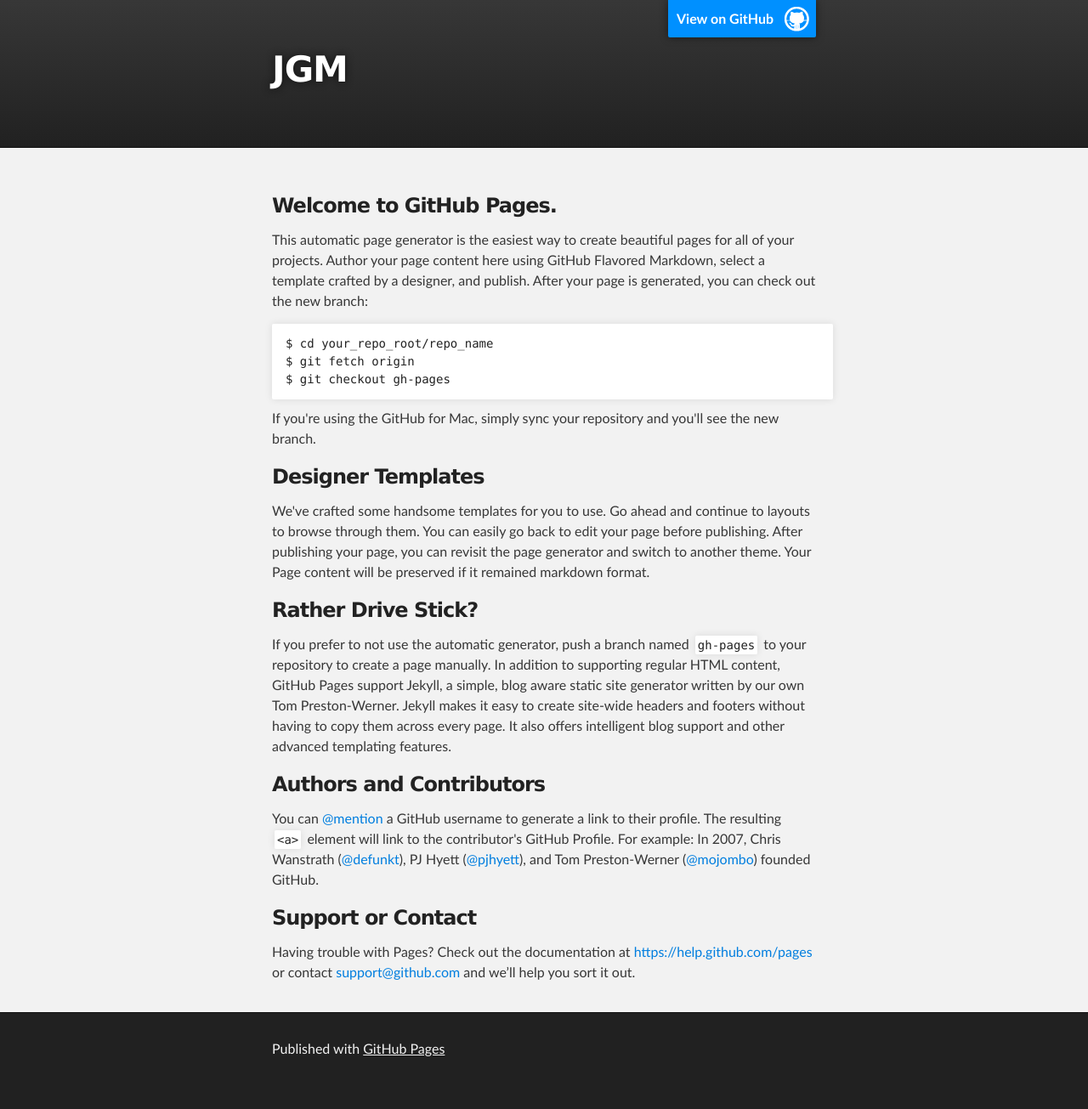
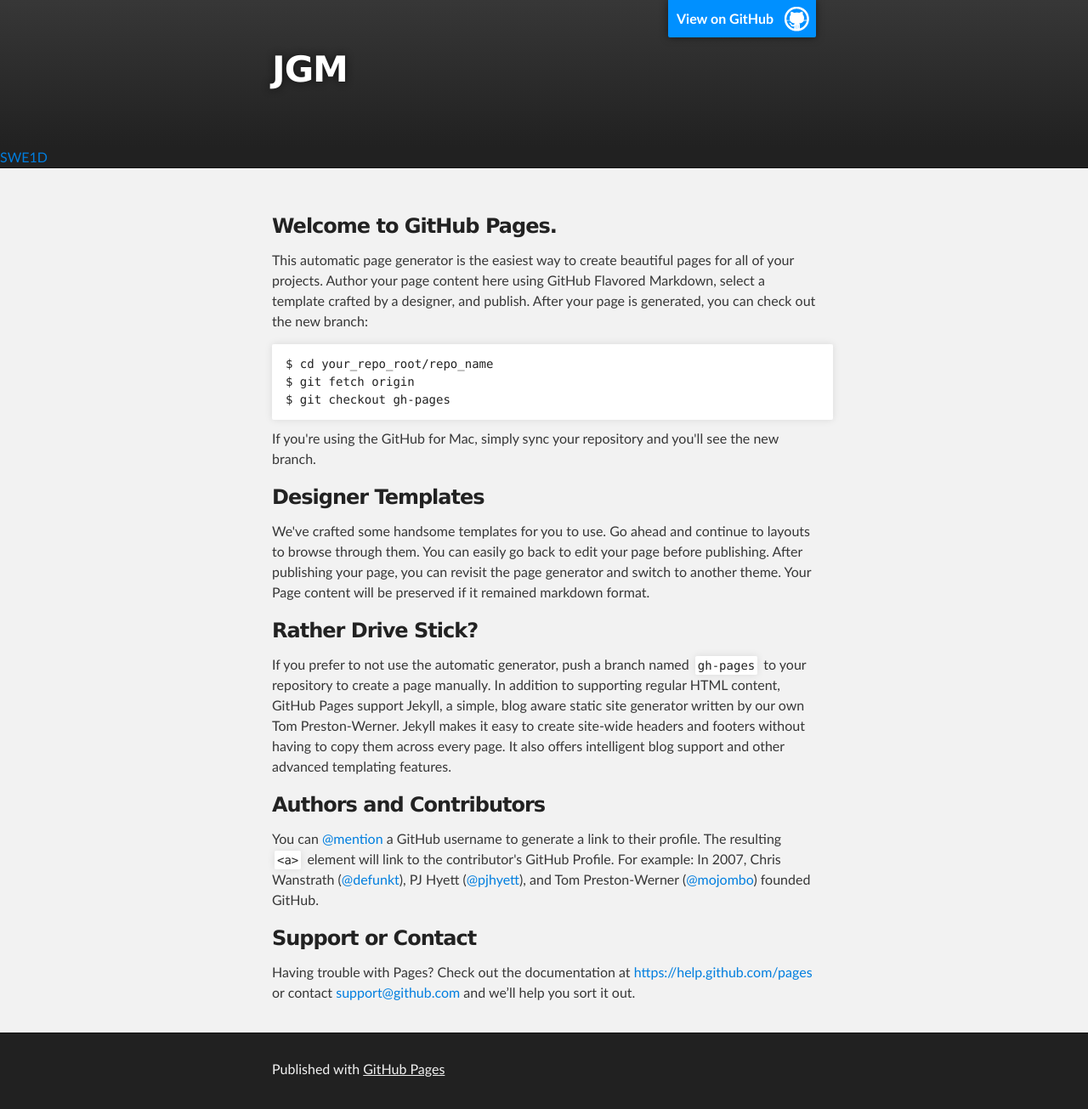
Before and after one commit to jgalazm/jgalazm.github.io, a Jekyll site: the page index.html, which Jekyll copies as it is, in a window 1280 px wide. Shown: the whole page at 85% size. Built offline with Jekyll 4.4.1, drawn with Linux system fonts in a browser that asks for light colours; before the commit the page ends 1281 px from its top, so only the background shows below that.

Commit message:
Update index.html

```diff
--- a/index.html
+++ b/index.html
@@ -25,6 +25,10 @@
     </div>
 
     <!-- MAIN CONTENT -->
+    <div id="preamble" class="outer">
+      <a href="https://github.com/JoseGalazM/waterexp/blob/master/swe1d/index.html"> SWE1D</a>
+
+    </div>
     <div id="main_content_wrap" class="outer">
       <section id="main_content" class="inner">
         <h3>
```
